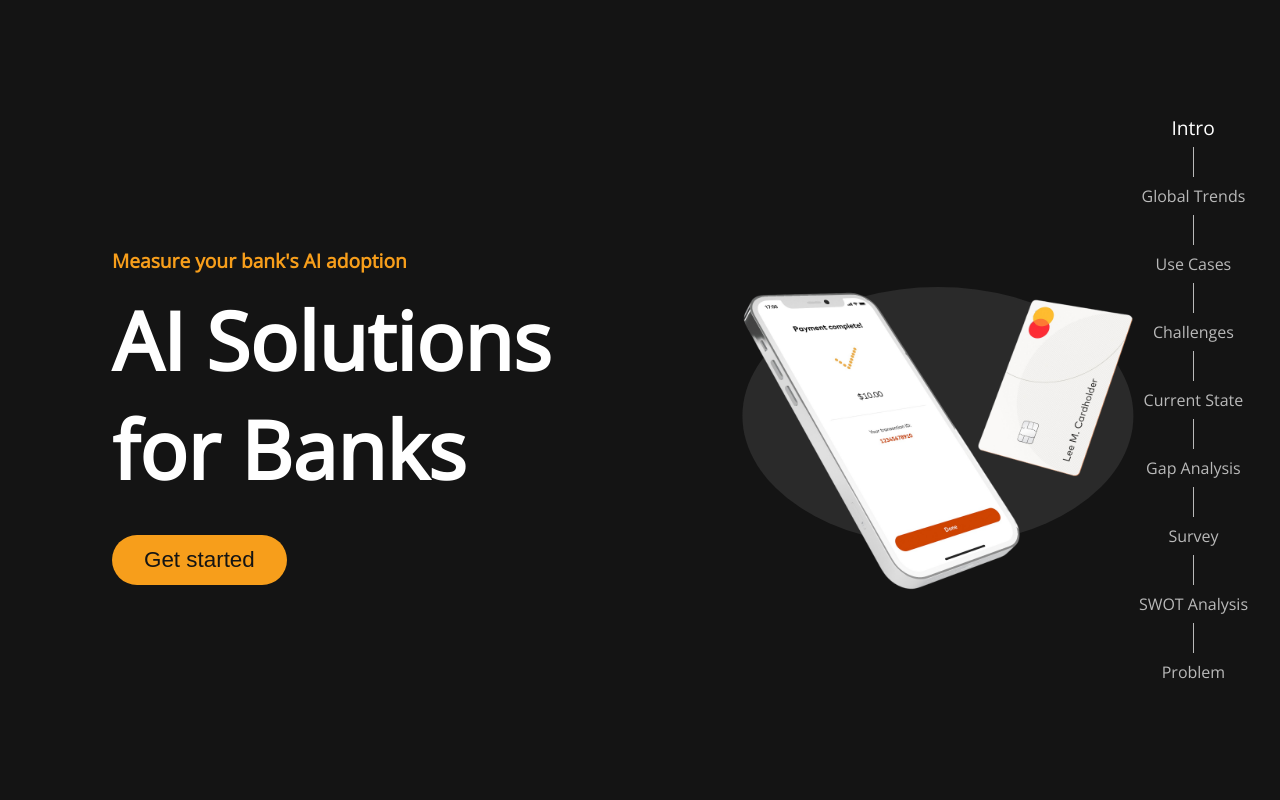
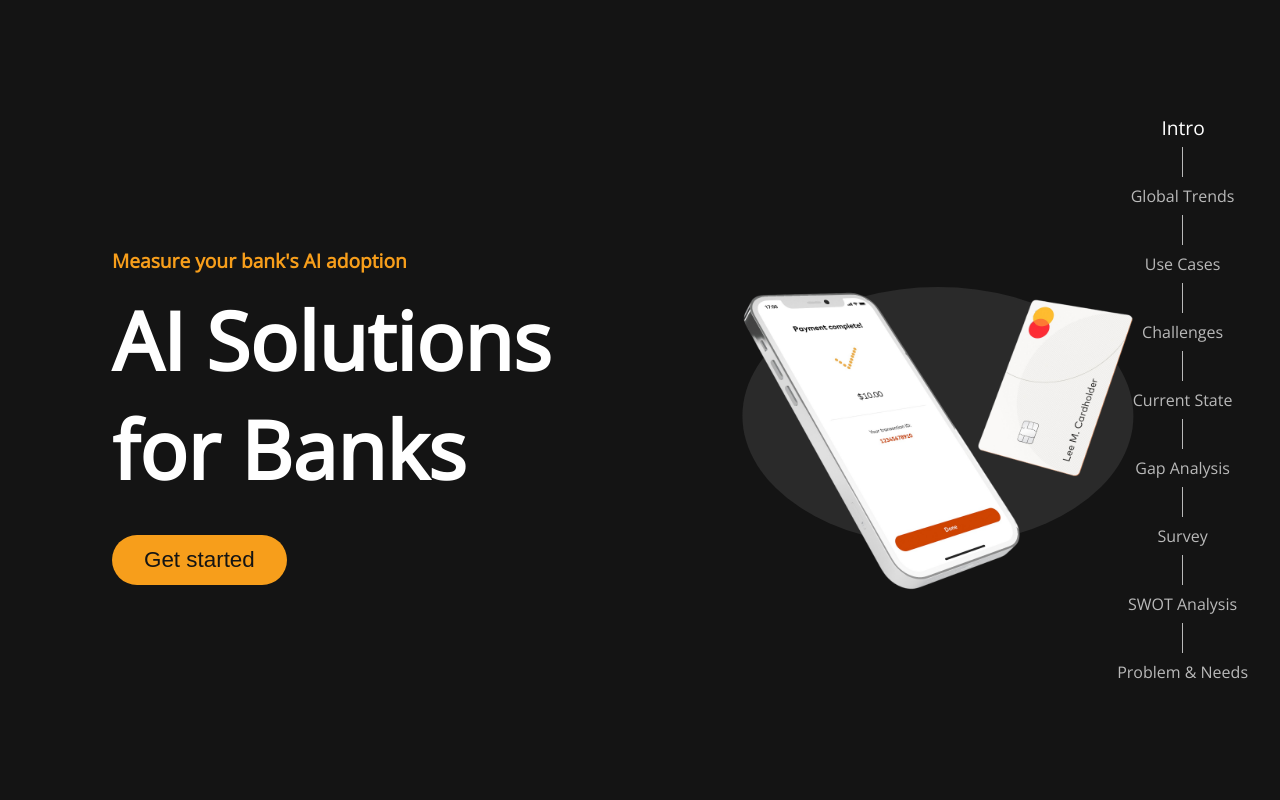
Before and after one commit to Nazym-MU/mastercard-project, a React (Create React App) app: page / in a window 1280 px wide. Shown: the top 800 px of the page. Built offline with nearby package versions, Linux system fonts and the light colour scheme.

Commit message:
Change name in the table of contents

```diff
--- a/src/components/Problem.js
+++ b/src/components/Problem.js
@@ -46,7 +46,7 @@ const Problem = () => {
         <div className="problem-left">
           <h2>Summing up, there is a strong need for a comprehensive AI adoption strategy</h2>
           <p>
-            Based on the survey results and the global trends, it's clear that Kazakhstan's financial sector needs a well-structured project plan with specific recommendations for AI adoption. This plan should address the current gaps, leverage existing strengths, and align with global best practices while considering local context.
+            Based on the survey results, SWOT analysis, the global trends, it's clear that Kazakhstan's financial sector needs a well-structured project plan with specific recommendations for AI adoption. This plan should address the current gaps, leverage existing strengths, and align with global best practices while considering local context.
           </p>
         </div>
         <div className="problem-right">
--- a/src/components/TableOfContents.js
+++ b/src/components/TableOfContents.js
@@ -9,7 +9,7 @@ const sections = [
   { id: 'gapAnalysis', title: 'Gap Analysis' },
   { id: 'survey', title: 'Survey' },
   { id: 'swotAnalysis', title: 'SWOT Analysis' },
-  { id: 'problem', title: 'Problem' }
+  { id: 'problem', title: 'Problem & Needs' }
 ];
 
 const TableOfContents = () => {
```
